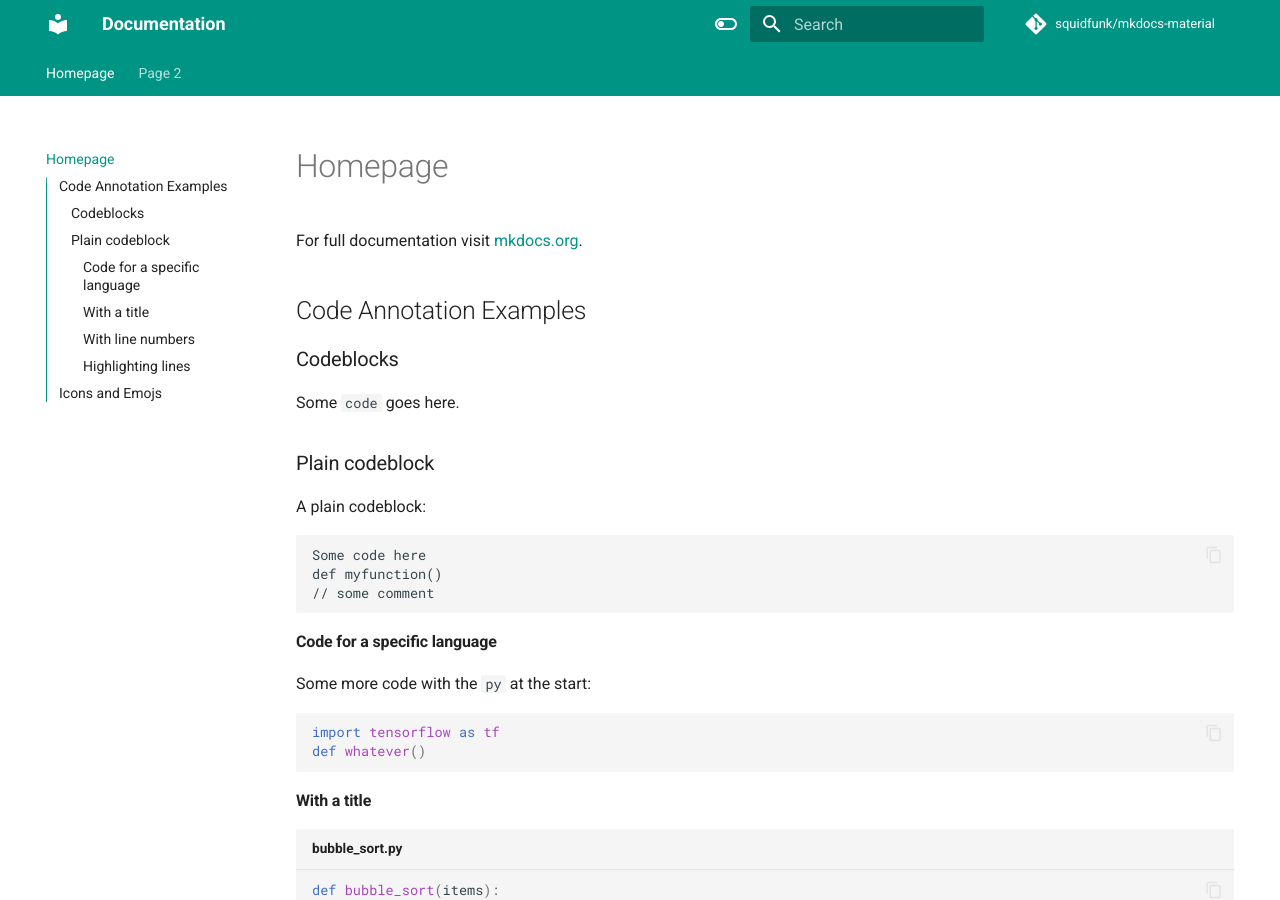
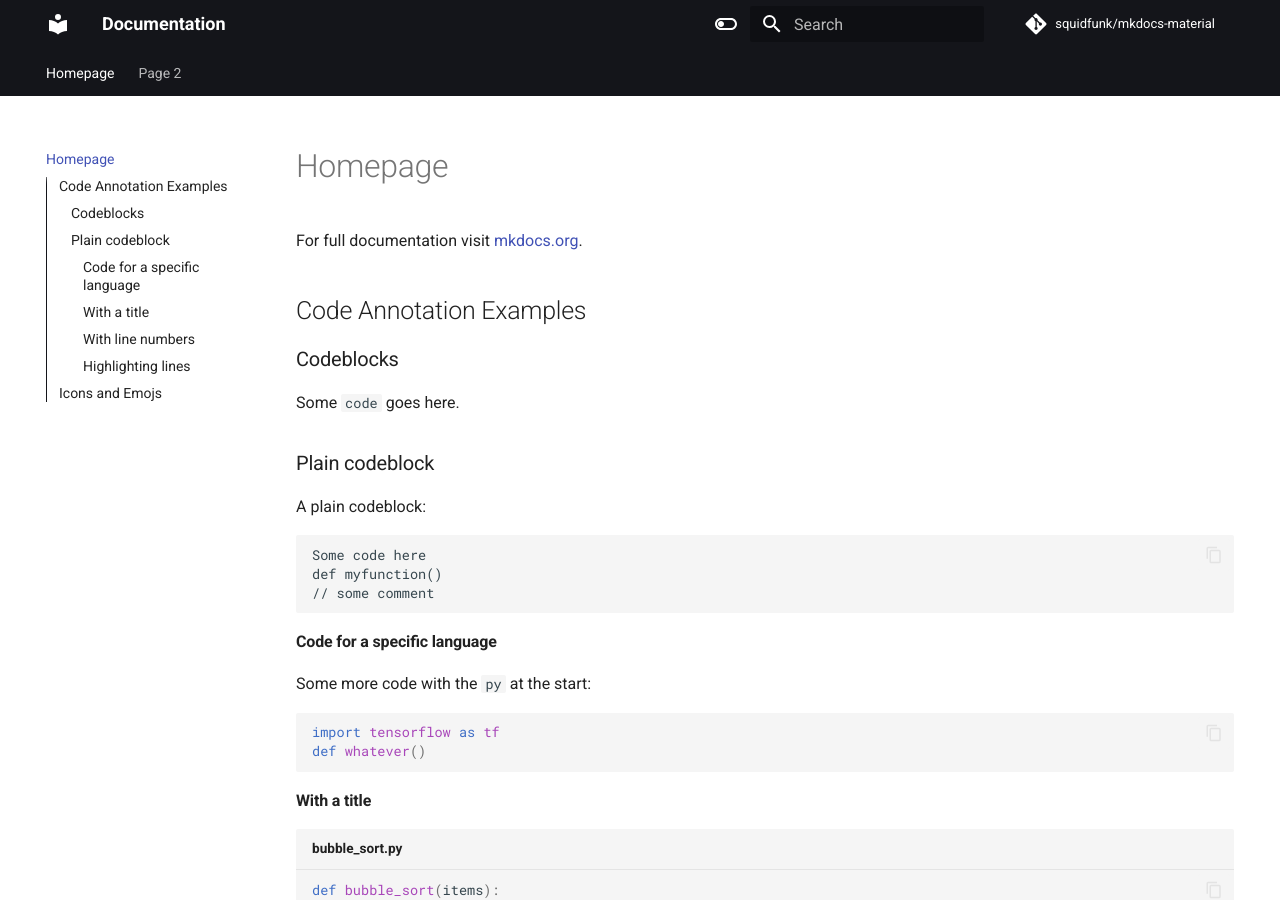
Before and after one commit to doosan-maverick/mkdocs-materials, an MkDocs documentation site: the page built from docs/index.md, in a window 1280 px wide and 900 px high. Built offline with MkDocs 1.6.1 and Material for MkDocs 9.7.7, drawn with Linux system fonts in a browser that asks for light colours; emoji names are drawn with the system emoji font; comment, search, counter and statistics services are not loaded.

Commit message:
updated Theme color

```diff
--- a/mkdocs.yml
+++ b/mkdocs.yml
@@ -29,14 +29,14 @@ theme:
       toggle:
         icon: material/toggle-switch-off-outline
         name: Switch to dark mode
-      primary: teal
-      accent: purple
+      primary: black
+      accent: indigo
     - scheme: slate
       toggle:
         icon: material/toggle-switch
         name: Switch to light mode
-      primary: teal
-      accent: lime
+      primary: indigo
+      accent: indigo
 
 plugins:
   - social
```
